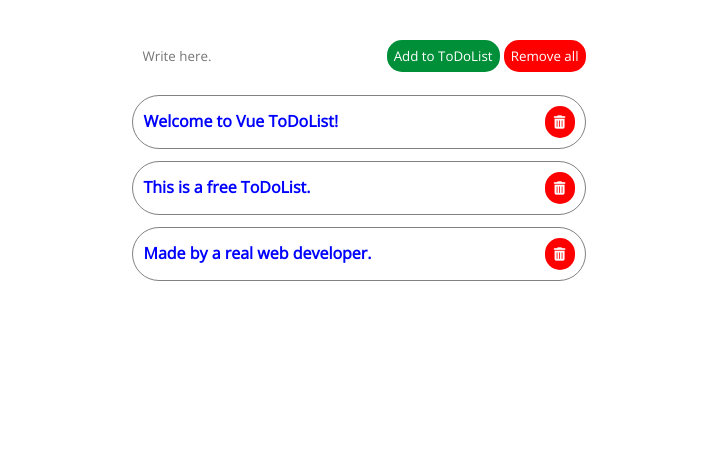
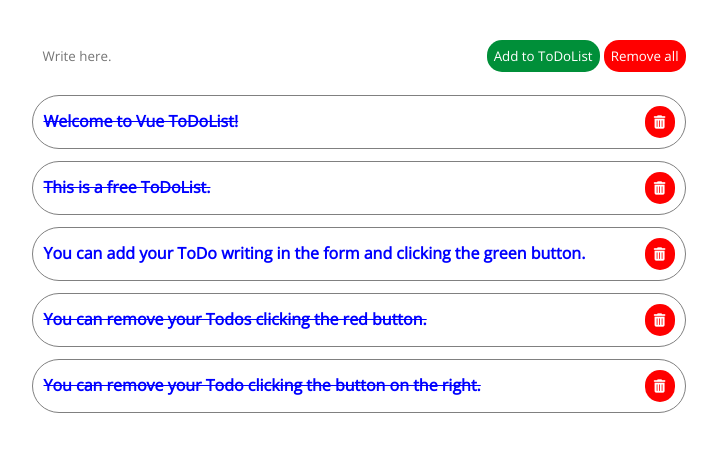
Before and after one commit to albertofanini-prog/vue-todolist, a plain HTML site: page index.html in a window 1280 px wide. Shown: the part 114-566 px from the top of the page, without its empty margins (281-998 px from the left). Drawn offline with nearby package versions, Linux system fonts and the light colour scheme.

Commit message:
Bonus 2: barrare ToDo completato con un click

```diff
--- a/index.html
+++ b/index.html
@@ -38,15 +38,16 @@
             </button>
             <ul  v-if="items.length > 0">
                 <li
-                    v-for="item in items"
-                    v-bind:class="{'done' : items.done}"
+                    v-for="(item, index) in items"
+                    v-bind:class="item.done ? 'done' : '' "
+                    @click="toggle(index)"
                 >
                     {{item.text}}
                     <button
                         id="delete"
                         v-on:click="deleteToDo(item)"
                     >
-                            <i class="fa-solid fa-trash-can"></i>
+                        <i class="fa-solid fa-trash-can"></i>
                     </button>
                 </li>
             </ul>
--- a/script.js
+++ b/script.js
@@ -24,9 +24,17 @@ const app = new Vue ({
                 done: true,
             },
             {
-                text: 'Made by a real web developer.',
+                text: 'You can add your ToDo writing in the form and clicking the green button.',
                 done: false,
-            }
+            },
+            {
+                text: 'You can remove your Todos clicking the red button.',
+                done: true,
+            },
+            {
+                text: 'You can remove your Todo clicking the button on the right.',
+                done: true,
+            },
         ],
         number: function (){
             if(this.items.length <= 3){
@@ -56,6 +64,11 @@ const app = new Vue ({
         //         item.classList.add("line-through");
         //     } return;
         },
+        toggle: function (i){
+            const {done} = this.items[i];
+            //console.log(done);
+            this.items[i].done = !done;
+        },
         deleteToDo: function(item){
             //console.log(this.deleteToDo);
             this.items.splice(item, 1);
--- a/style.css
+++ b/style.css
@@ -20,17 +20,18 @@ header h1{
 input{
     display: inline-block;
     margin-top: 40px;
-    width: 250px;
+    width: 450px;
     padding: 10px;
     border-radius: 9999px;
     border: none;
 }
 
 input[type=text]:focus{
-    width: 400px;
+    width: 650px;
     transition: ease-in-out, width 1s ease-in-out, ease-in, width 1s ease-in;
 
 }
+
 /* button{
     display: block;
     margin-top: 16px;
```
